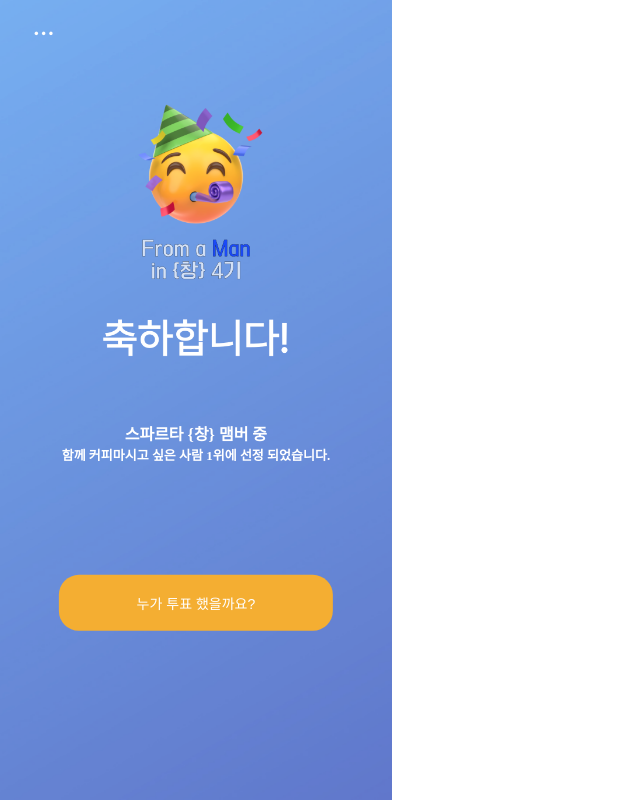
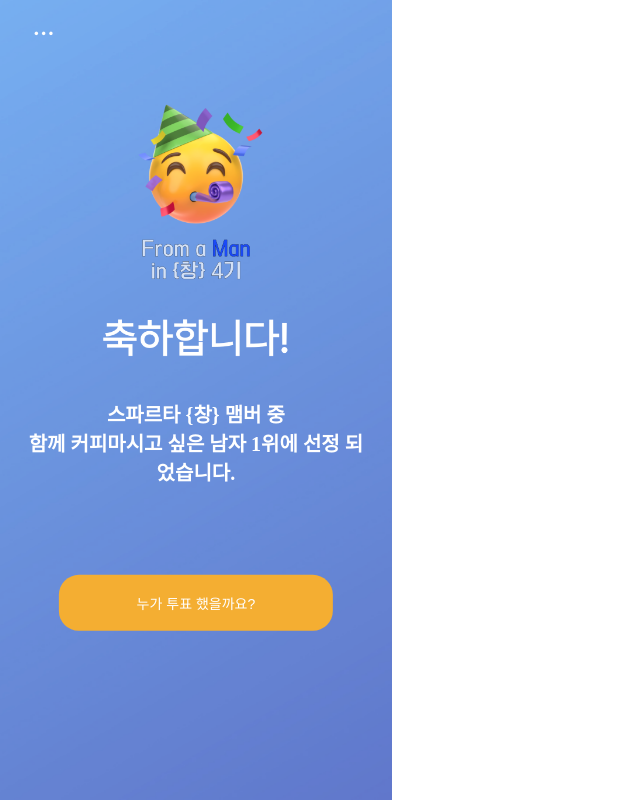
Before and after one commit to yangseongyeal2/ham_sampleApp, a website: page coffemen.html in a window 1280 px wide. Shown: the whole page, without its empty margins (0-640 px from the left). Drawn offline with nearby package versions, Linux system fonts and the light colour scheme.

Commit message:
fixed fontSize

```diff
--- a/coffemen.html
+++ b/coffemen.html
@@ -27,8 +27,8 @@
                 <div class="lb-image"><img id="customimg" src="assets/img/003.png" ></div>
 
                 <div class="jb-text" >
-                    <label style="color: white; font-weight: bold;text-align: center;">스파르타 {창} 맴버 중<br></label>
-                    <label style="color: white; font-weight: bold; font-size: small;"> 함께 커피마시고 싶은 사람 1위에 선정 되었습니다.</label>
+                    <label class="labelm" > 스파르타 {창} 맴버 중<br></label>
+                    <label class="labelm" > 함께 커피마시고 싶은 남자 1위에 선정 되었습니다.</label>
                 </div>
                 <button type="button" class="passbtn" id="passbtn" >누가 투표 했을까요?</button>
             <!-- <button type="button" class="passbtn2" id="passbtn" style="position:absolute; top:75%; left:50%; transform: translate(-50%,-50%); display:none;">결제해주세요</button>
--- a/css/mystyle.css
+++ b/css/mystyle.css
@@ -79,3 +79,8 @@
     width: 100%;
     vertical-align: middle;
   }
+  .labelm{
+    color: white;
+    font-weight: bold;
+    font-size: 20px;
+  }
```
